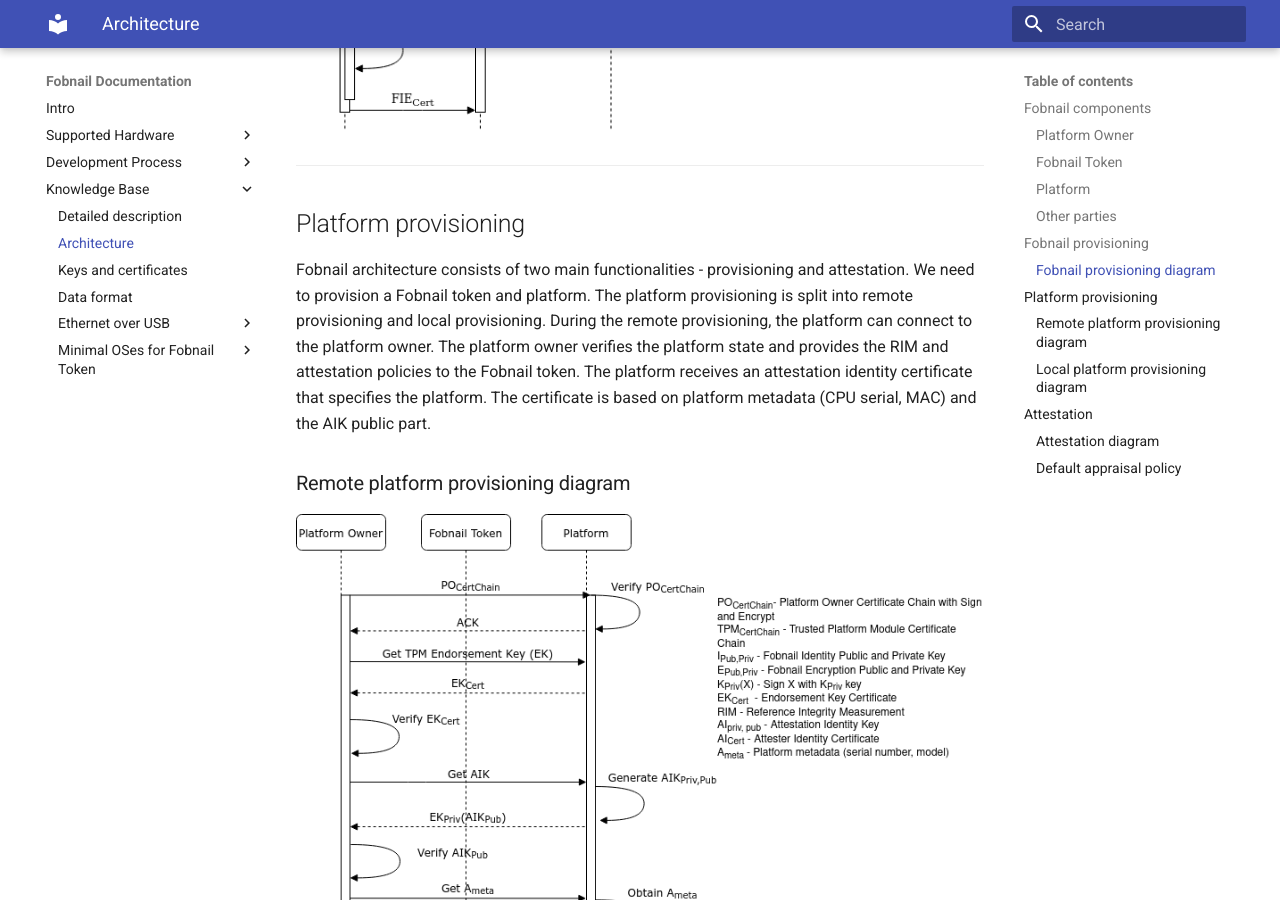
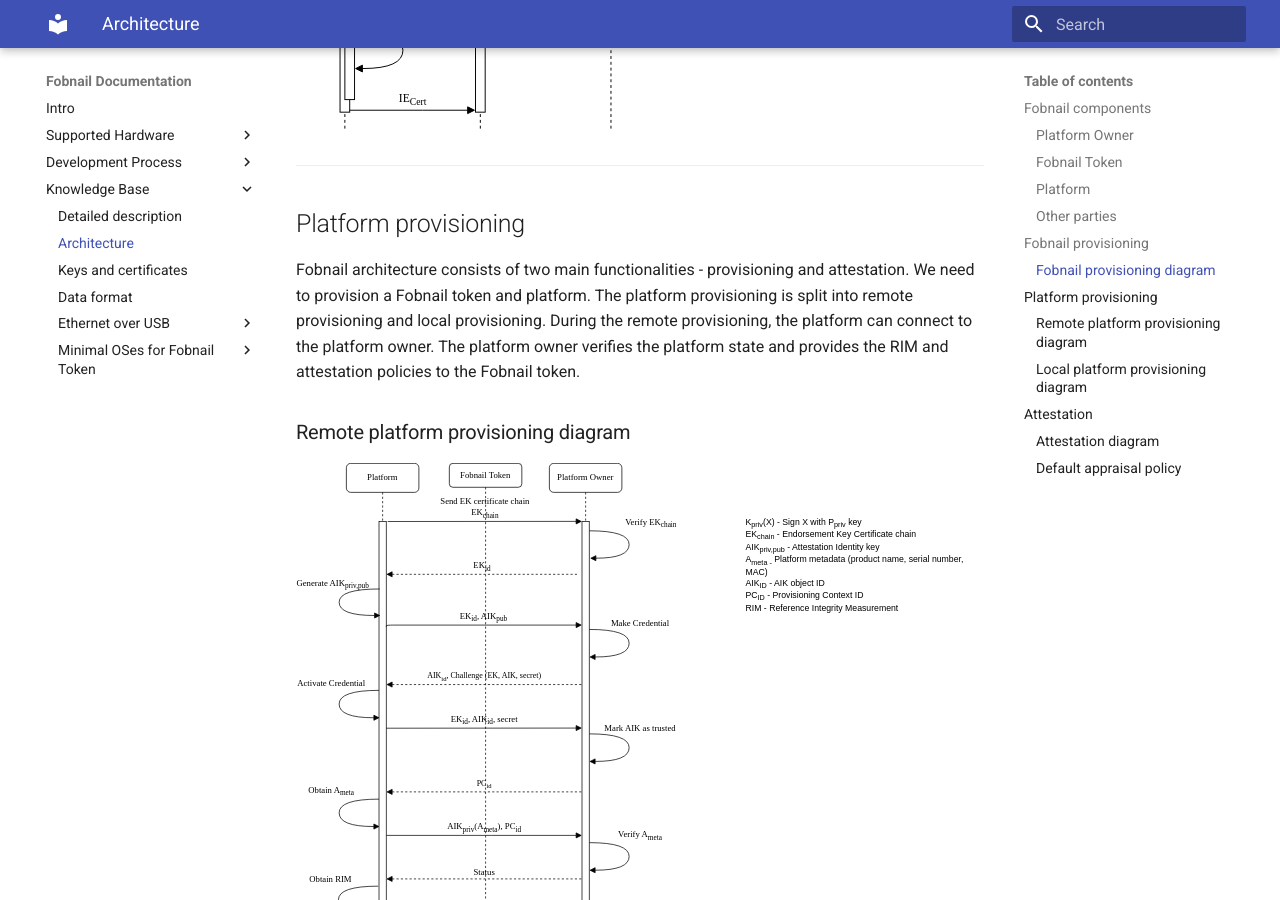
Before and after one commit to fobnail/docs, an MkDocs documentation site: the page built from docs/architecture.md, in a window 1280 px wide and 900 px high, scrolled down 2070 px. Built offline with MkDocs 1.6.1 and Material for MkDocs 9.7.7, drawn with Linux system fonts in a browser that asks for light colours.

Commit message:
architecture.md: update architecture after RFC0001

```diff
--- a/docs/architecture.md
+++ b/docs/architecture.md
@@ -71,7 +71,7 @@
 
 ### Fobnail provisioning diagram
 
-![Fobnail-provisioning](images/Fobnail-flows-fobnail-provisioning.png)
+![Fobnail-provisioning](images/Fobnail-flows-fobnail-provisioning.svg)
 
 ---
 
@@ -82,13 +82,11 @@
 platform provisioning is split into remote provisioning and local
 provisioning. During the remote provisioning, the platform can connect to
 the platform owner. The platform owner verifies the platform state and provides
-the RIM and attestation policies to the Fobnail token. The platform receives an
-attestation identity certificate that specifies the platform. The certificate is
-based on platform metadata (CPU serial, MAC) and the AIK public part.
+the RIM and attestation policies to the Fobnail token.
 
 ### Remote platform provisioning diagram
 
-![remote-provisioning](images/Fobnail-flows-remote-platform-provisioning.png)
+![remote-provisioning](images/Fobnail-flows-remote-platform-provisioning.svg)
 
 In the case of local provisioning, the Fobnail token takes the platform
 owner role. The Fobnail token does not receive the policies, and default
@@ -96,14 +94,14 @@
 
 ### Local platform provisioning diagram
 
-![local-provisioning](images/Fobnail-flows-local-platform-provisioning.png)
+![local-provisioning](images/Fobnail-flows-local-platform-provisioning.svg)
 
 ---
 
 ## Attestation
 
 Fobnail role in the attestation of a system is to evaluate an Attestation
- Token and arrive at a decision whether the attested platform represents
+Token and arrive at a decision whether the attested platform represents
 a good state. Fobnail is not an enforcement point for this decision and can
 only provide a physical and digital response to convey its decision. The
 physical response assumes that a user is monitoring the Fobnail Token and will
@@ -115,7 +113,7 @@
 
 ### Attestation diagram
 
-![attestation](images/Fobnail-flows-attestation.png)
+![attestation](images/Fobnail-flows-attestation.svg)
 
 ### Default appraisal policy
 
```
Also changed, not shown: docs/images/Fobnail-flows-attestation.png (deleted), docs/images/Fobnail-flows-attestation.svg (added), docs/images/Fobnail-flows-fobnail-provisioning.png (deleted), docs/images/Fobnail-flows-fobnail-provisioning.svg (added), docs/images/Fobnail-flows-local-platform-provisioning.png (deleted), docs/images/Fobnail-flows-local-platform-provisioning.svg (added), docs/images/Fobnail-flows-remote-platform-provisioning.png (deleted), docs/images/Fobnail-flows-remote-platform-provisioning.svg (added).
